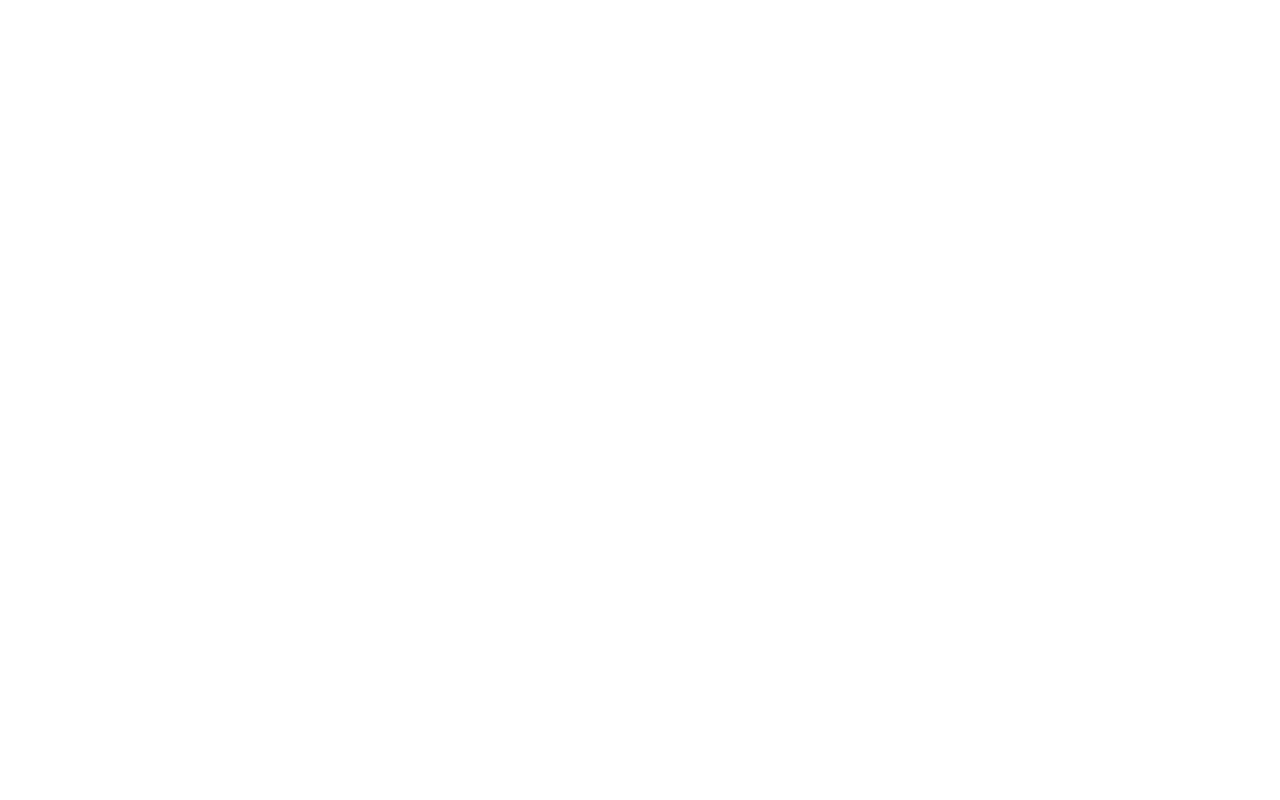
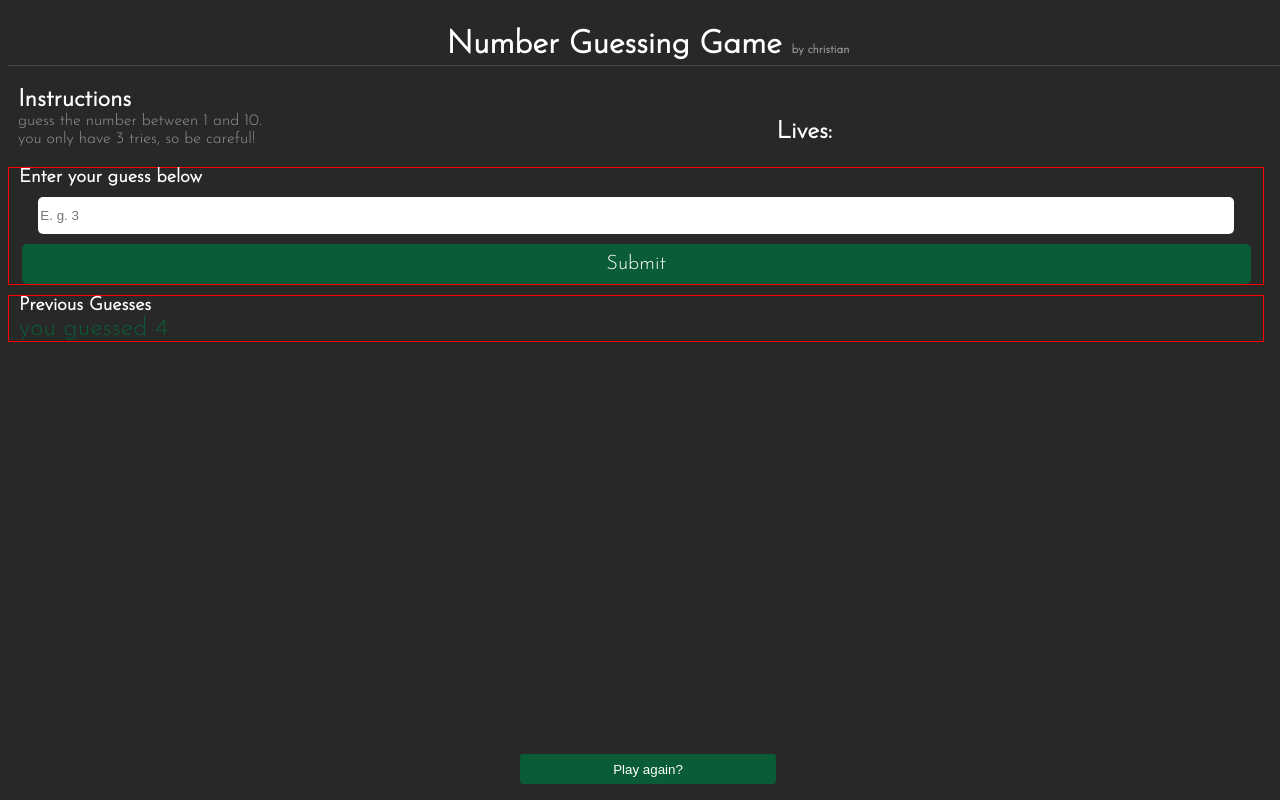
Before and after one commit to Zekkune/project1, a plain HTML site: page index.html in a window 1280 px wide. Drawn offline with Linux system fonts and the light colour scheme; a web font is replaced by a local one.

Commit message:
formed the basic layout of the game created using html, and css flex

```diff
--- a/index.html
+++ b/index.html
@@ -8,6 +8,25 @@
     <script defer src="script.js"></script>
 </head>
 <body>
+<div class="instructions">
+    <h1>Number Guessing Game <span>by christian</span></h1>
+    <h2>Instructions</h2>
+    <p>guess the number between 1 and 10.</p>
+    <p>you only have 3 tries, so be careful!</p>
+    <h2 id="lives">Lives:</h2>
+</div>
 
+<div class="guess-container">
+    <h3>Enter your guess below</h3>
+    <input type="number" name="guess" id="guessInput" placeholder="E. g. 3">
+    <input type="button" value="Submit" id="guessSubmit">
+</div>
+
+<div class="history-container">
+    <h3>Previous Guesses</h3>
+    <p id="previousGuesses">you guessed 4</p>
+</div>
+
+<input type="button" value="Play again?" id="playAgainBtn">
 </body>
 </html>
--- a/style.css
+++ b/style.css
@@ -0,0 +1,119 @@
+@import url('https://fonts.googleapis.com/css2?family=Honk&display=swap');
+@import url('https://fonts.googleapis.com/css2?family=Josefin+Sans:wght@300&display=swap');
+
+body {
+    background-color: #282828;
+    color: white;
+    display: flex;
+    height: auto;
+    width: 100vw;
+    align-items: center;
+    justify-content: center;
+    flex-direction: column;
+    font-family: 'Josefin Sans', sans-serif;
+}
+
+h1 {
+    border-bottom: 1px solid rgba(128, 128, 128, 0.3);
+    width: 100vw;
+    text-align: center;
+    padding-bottom: 4px;
+
+}
+
+h2, h3 {
+    display: flex;
+    align-self: flex-start;
+    font-family: 'Josefin Sans', sans-serif;
+    margin: 0 0 0 10px;
+
+}
+
+#lives {
+    display: flex;
+    align-self: flex-start;
+    position: absolute;
+    right: 35%;
+    top: 15%;
+}
+
+p {
+    display: flex;
+    align-self: flex-start;
+    font-family: 'Josefin Sans', sans-serif;
+    margin: 1.5px 0 0 10px;
+    opacity: 0.5;
+
+}
+
+span {
+    font-size: 12px;
+    opacity: 0.5;
+}
+
+.guess-container {
+    display: flex;
+    align-self: flex-start;
+    align-items: center;
+    flex-direction: column;
+    border: 1px solid red;
+    height: auto;
+    width: 98%;
+    margin: 20px 0 0 0;
+
+
+}
+
+#guessInput {
+    height: 35px;
+    width: 95%;
+    margin: 10px 0 0 0px;
+    border-radius: 5px;
+    border: none;
+
+}
+
+#guessSubmit {
+    height: 40px;
+    width: 98%;
+    margin: 10px 0 0 0px;
+    border-radius: 5px;
+    font-family: 'Josefin Sans', sans-serif;
+    font-size: 20px;
+    background-color: #0A5C36;
+    border: none;
+    color: white;
+
+}
+
+.history-container {
+    display: flex;
+    align-self: flex-start;
+    flex-direction: column;
+    width: 98%;
+
+    margin: 10px 0 0 0;
+    border: 1px solid red;
+}
+
+
+#previousGuesses {
+    color: #0A5C36;
+    opacity: 1;
+    font-size: 25px;
+}
+
+#playAgainBtn {
+    position: absolute;
+    bottom: 2%;
+    color: white;
+    border-radius: 3px;
+    background-color: #0A5C36;
+    border: none;
+    height: 30px;
+    width: 20%;
+    text-align: center;
+
+
+
+}
```
